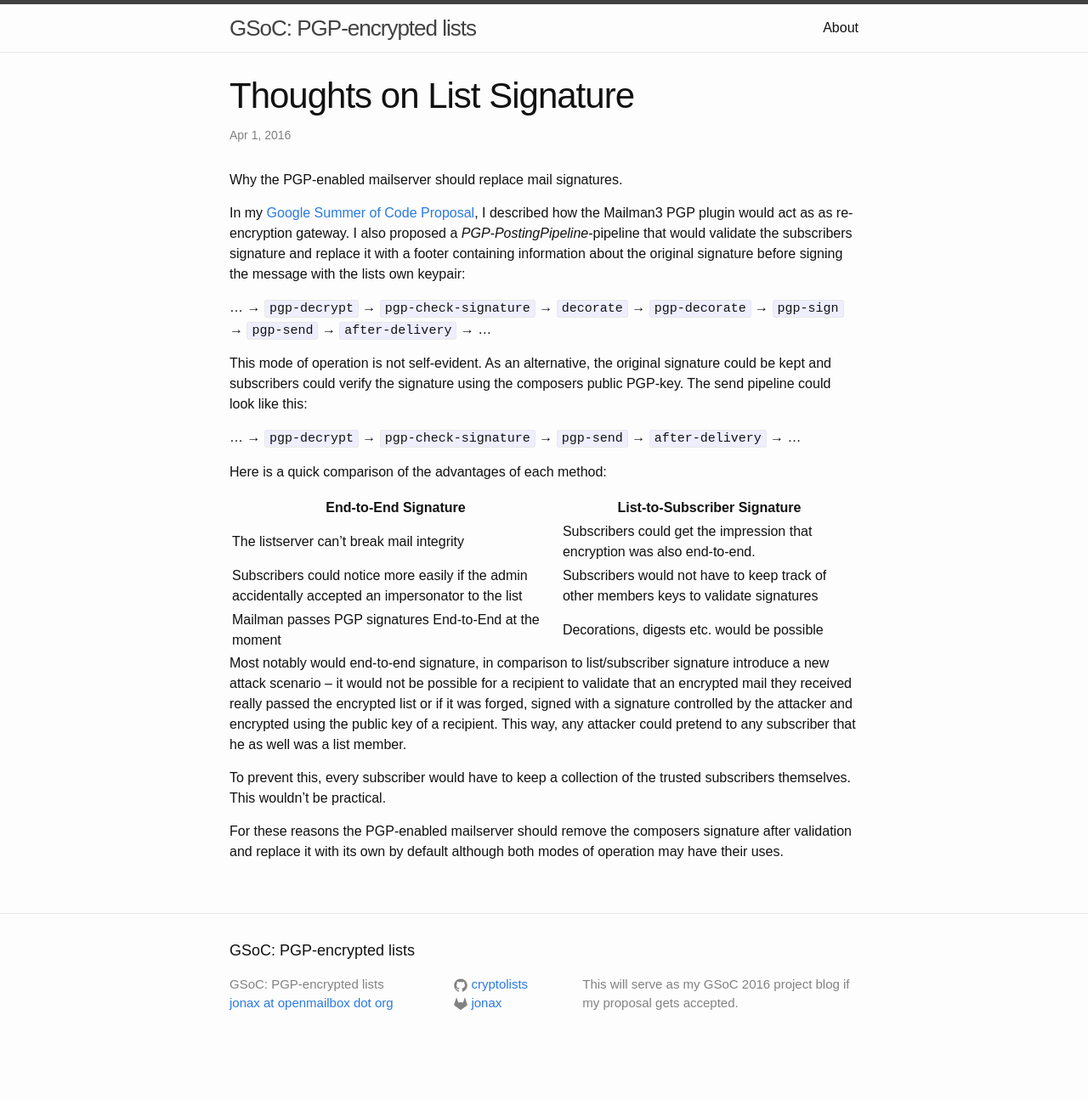
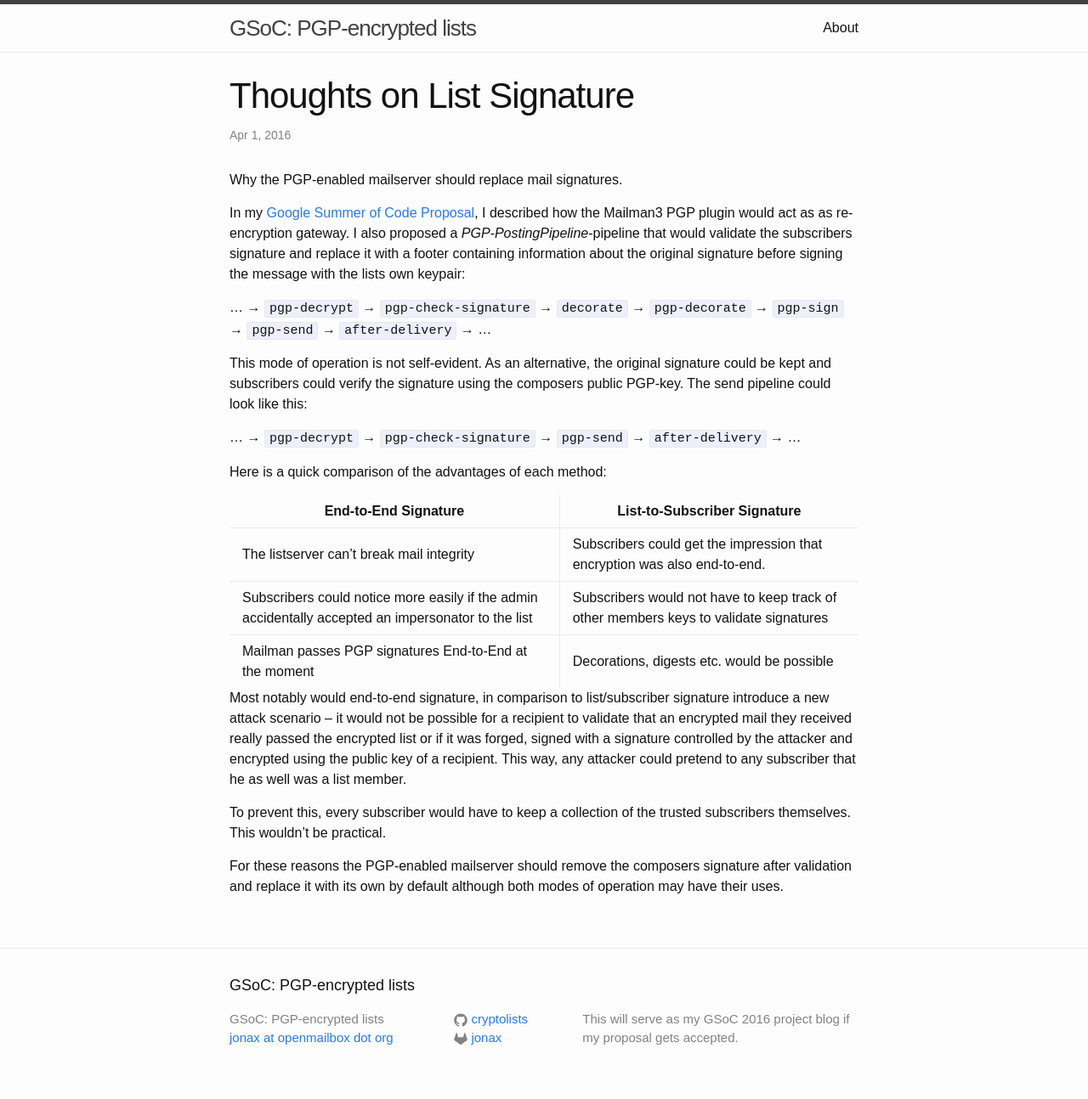
Before and after one commit to cryptolists/cryptolists.github.io, a Jekyll site: the page built from _posts/2016-04-01-signature-thoughts.md, in a window 1280 px wide. Shown: the whole page at 85% size. Built offline with Jekyll 4.4.1, drawn with Linux system fonts in a browser that asks for light colours; before the commit the page ends 1253 px from its top, so only the background shows below that.

Commit message:
css tables

```diff
--- a/_sass/_base.scss
+++ b/_sass/_base.scss
@@ -204,3 +204,16 @@ pre {
         }
     }
 }
+
+/**
+ * Tables
+ */
+table {
+    border-collapse: collapse;
+    border-style: hidden;
+}
+
+td, th {
+    border: 1px solid $grey-color-light;
+    padding: 7px 15px;
+}
```
